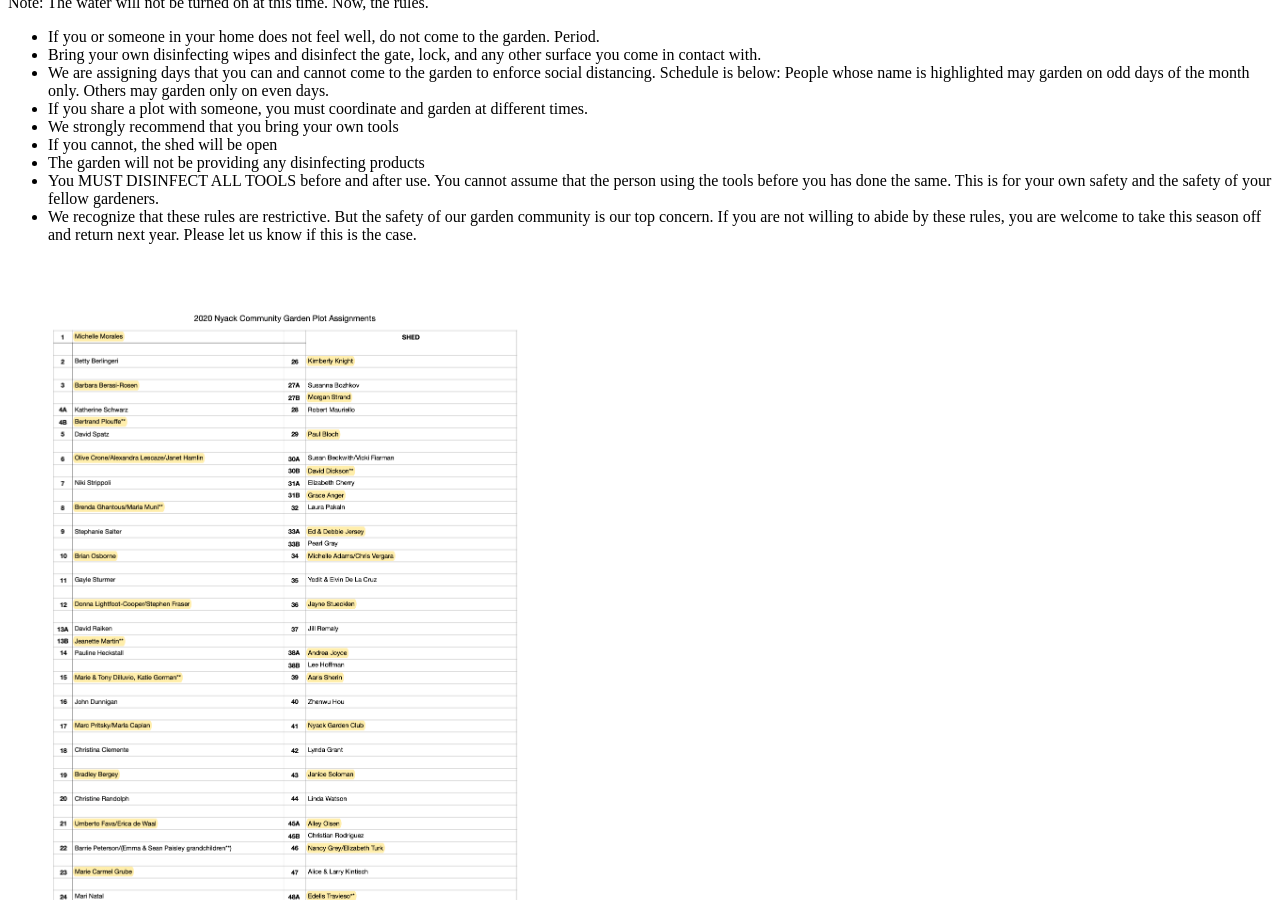
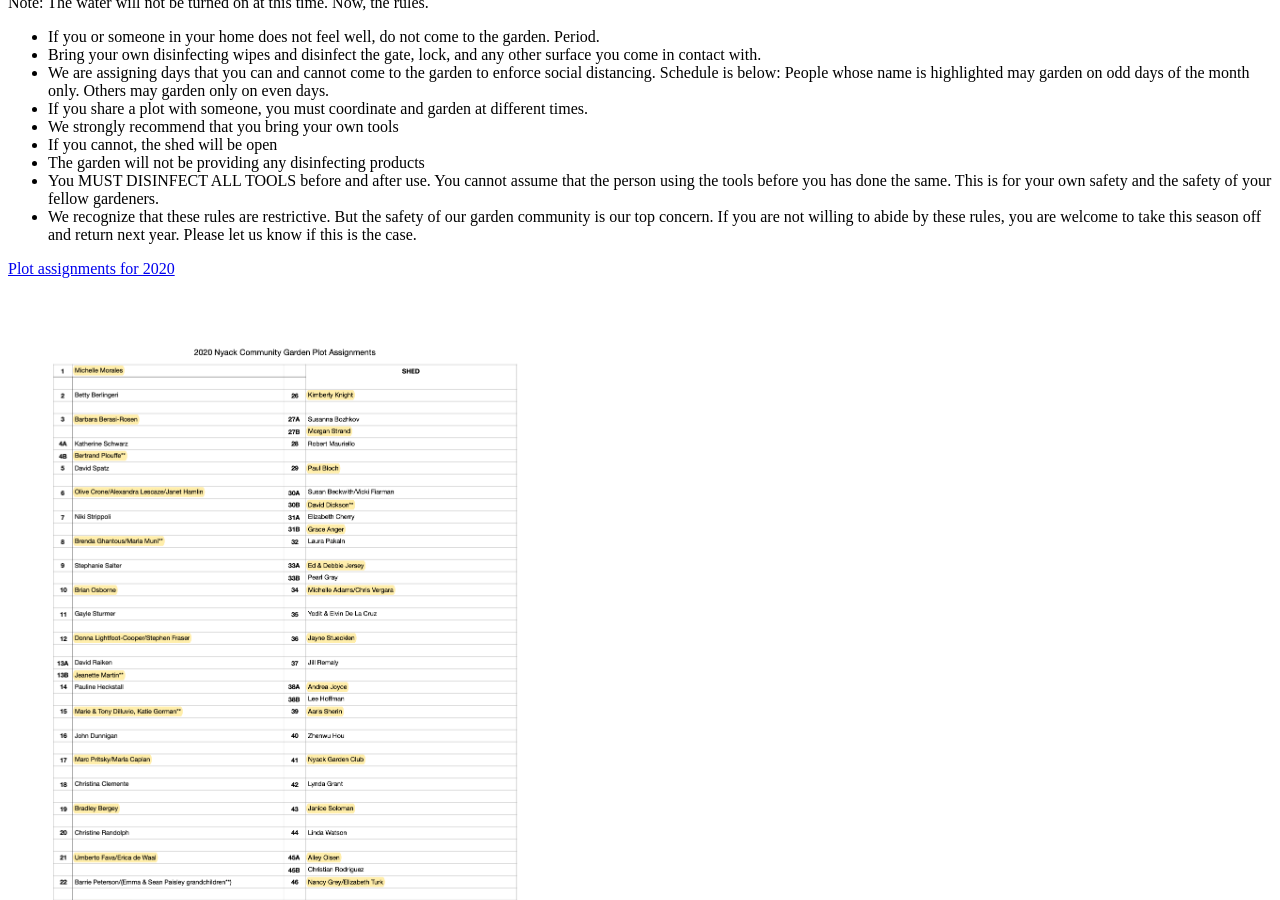
Before and after one commit to bosborne/nyackcommunitygarden, a Jekyll site: the page built from _posts/2020-3-28-2020-COVID-guidelines.md, in a window 1280 px wide and 900 px high, scrolled down 447 px. Built offline with Jekyll 4.4.1, drawn with Linux system fonts in a browser that asks for light colours; nearby versions of some CDN libraries; library files that are not in the unit come from our copies.

Commit message:
Add link to PDF of plots

```diff
--- a/_posts/2020-3-28-2020-COVID-guidelines.md
+++ b/_posts/2020-3-28-2020-COVID-guidelines.md
@@ -26,4 +26,7 @@ Note: The water will not be turned on at this time. Now, the rules.
 * We recognize that these rules are restrictive. But the safety of our garden community is our top concern. If you are not willing to abide by these rules, you are welcome to take this season off and return next year. Please let us know if this is the case.
 
 
+[Plot assignments for 2020](/pdf/2020_NCG-Plot-Assignments.pdf)
+
+
 <img src="/images/2020_NCG-Plot-Assignments.png" alt="2020 NCG Plot Assignments" width="600"/>
```
